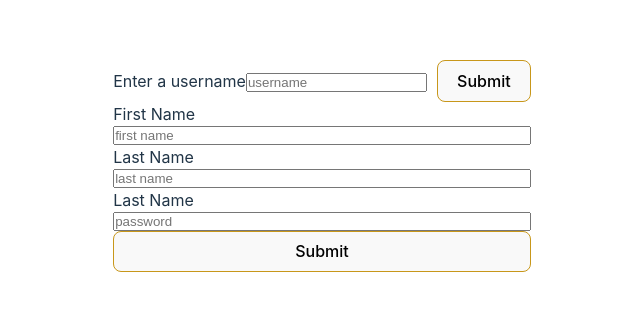
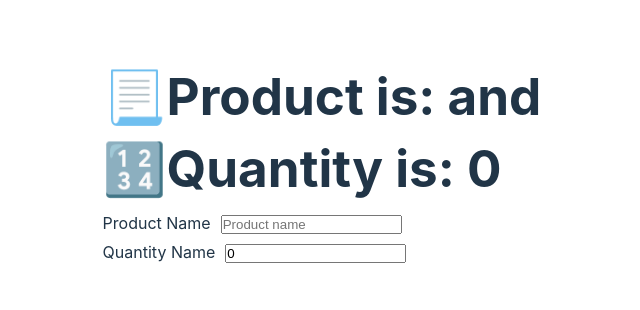
Before and after one commit to wichofly/pokemon_react, a React (Vite) app: page / in a window 1280 px wide. Shown: the part 234-544 px from the top of the page, without its empty margins (318-958 px from the left). Built offline with nearby package versions, Linux system fonts and the light colour scheme.

Commit message:
feat: shopping list

```diff
--- a/src/App.jsx
+++ b/src/App.jsx
@@ -1,5 +1,4 @@
 import './App.css';
-import SignupForm from './components/8-react-form/SignupForm';
 
 // import Counter from './components/counters/Counter';
 // import Toggler from './components/counters/Toggler';
@@ -12,7 +11,9 @@ import SignupForm from './components/8-react-form/SignupForm';
 // import ColorboxGrid from './components/5-exercise/ColorboxGrid';
 // import Emoji from './components/6-intermediate_state_concepts/Emoji';
 // import LuckyN from './components/7-luckyNumbers/LuckyN';
-import UserNameForm from './components/8-react-form/UserNameForm';
+// import UserNameForm from './components/8-react-form/UserNameForm';
+// import SignupForm from './components/8-react-form/SignupForm';
+import ShoppingListForm from './components/8-react-form/ShoppingListForm';
 
 // const data = [
 //   { id: 1, product: 'milk', quantity: 11, completed: true },
@@ -77,8 +78,10 @@ function App() {
       {/* <LuckyN />
       <LuckyN numDice={3} goal={11} title="Get" /> */}
 
-      <UserNameForm />
-      <SignupForm />
+      {/* <UserNameForm />
+      <SignupForm /> */}
+
+      <ShoppingListForm />
     </>
   );
 }
--- /dev/null
+++ b/src/components/8-react-form/ShoppingListForm.jsx
@@ -0,0 +1,55 @@
+import { useState } from 'react';
+
+function ShoppingListForm() {
+  const [formData, setFormData] = useState({ product: '', quantity: 0 });
+
+  const handleChange = (evt) => {
+    const changeField = evt.target.name;
+    const newValue = evt.target.value;
+
+    setFormData((prevData) => ({
+      ...prevData, // Spread operator to copy the previous data
+      [changeField]: newValue, // Update the value of the specified field
+    }));
+  };
+
+  return (
+    <form>
+      <h1 style={{ marginBottom: '15px' }}>
+        📃Product is: {formData.product} and
+      </h1>
+      <h1 style={{ marginBottom: '15px' }}>
+        🔢Quantity is: {formData.quantity}
+      </h1>
+
+      <div>
+        <div style={{ marginBottom: '5px' }}>
+          <label htmlFor="product">Product Name</label>
+          <input
+            type="text"
+            placeholder="Product name"
+            name="product"
+            id="product"
+            onChange={handleChange}
+            value={formData.product}
+            style={{ marginLeft: '10px' }}
+          />
+        </div>
+        <div>
+          <label htmlFor="quantity">Quantity Name</label>
+          <input
+            type="number"
+            placeholder="1"
+            name="quantity"
+            id="quantity"
+            onChange={handleChange}
+            value={formData.quantity}
+            style={{ marginLeft: '10px' }}
+          />
+        </div>
+      </div>
+    </form>
+  );
+}
+
+export default ShoppingListForm;
```
